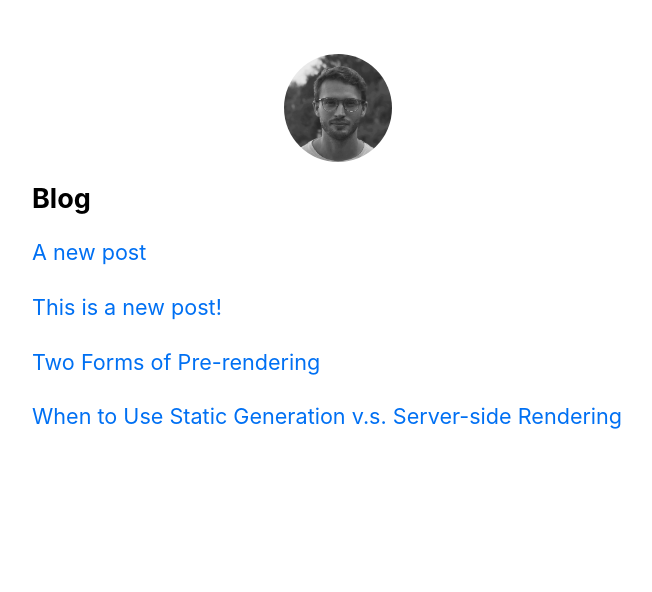
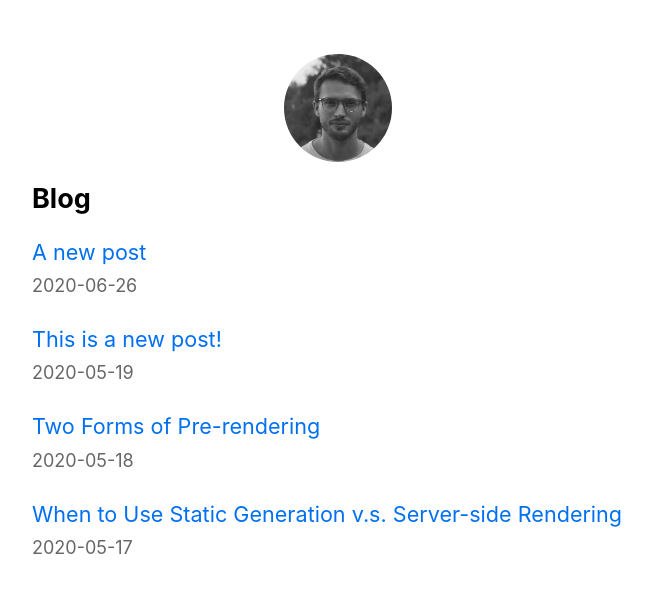
Before and after one commit to joshuaberetta/nextjs-blog, a Next.js app: page / in a window 1280 px wide. Shown: the top 592 px of the page, without its empty margins (302-954 px from the left). Built offline with nearby package versions, Linux system fonts and the light colour scheme.

Commit message:
including date in posts

```diff
--- a/components/date.tsx
+++ b/components/date.tsx
@@ -1,6 +1,12 @@
-import { parseISO, format } from "date-fns";
+import React from "react";
 
-export default function Date({ dateString }: { dateString: string }) {
-  const date = parseISO(dateString);
-  return <time dateTime={dateString}>{format(date, "LLLL d, yyyy")}</time>;
+interface DateProps {
+  dateString: string;
 }
+
+const MyDate: React.FC<DateProps> = (props) => {
+  const date = new Date(props.dateString).toISOString().slice(0, 10);
+  return <span>{date}</span>;
+};
+
+export default MyDate;
--- a/pages/index.tsx
+++ b/pages/index.tsx
@@ -5,7 +5,7 @@ import { GetStaticProps } from "next";
 
 import Layout, { siteTitle } from "../components/layout";
 import { getSortedPostsData } from "../lib/posts";
-// import Date from "../components/date";
+import MyDate from "../components/date";
 
 const useStyles = makeStyles({
   headingMd: {
@@ -35,6 +35,7 @@ export default function Home({
 }: {
   allPostsData: {
     title: string;
+    date: string;
     id: string;
   }[];
 }) {
@@ -48,11 +49,16 @@ export default function Home({
       <section className={classes.headingMd}>
         <h2 className={classes.headingLg}>Blog</h2>
         <ul className={classes.list}>
-          {allPostsData.map(({ id, title }) => (
+          {allPostsData.map(({ id, date, title }) => (
             <li className={classes.listItem} key={id}>
               <Link href="/posts/[id]" as={`/posts/${id}`}>
                 <a>{title}</a>
               </Link>
+              <br />
+              <small className={classes.lightText}>
+                <MyDate dateString={date} />
+                {/* {new Date(date as any).toISOString().slice(0, 10)} */}
+              </small>
             </li>
           ))}
         </ul>
```
Also changed, not shown: pages/posts/[id].tsx (+4 -4 lines).
